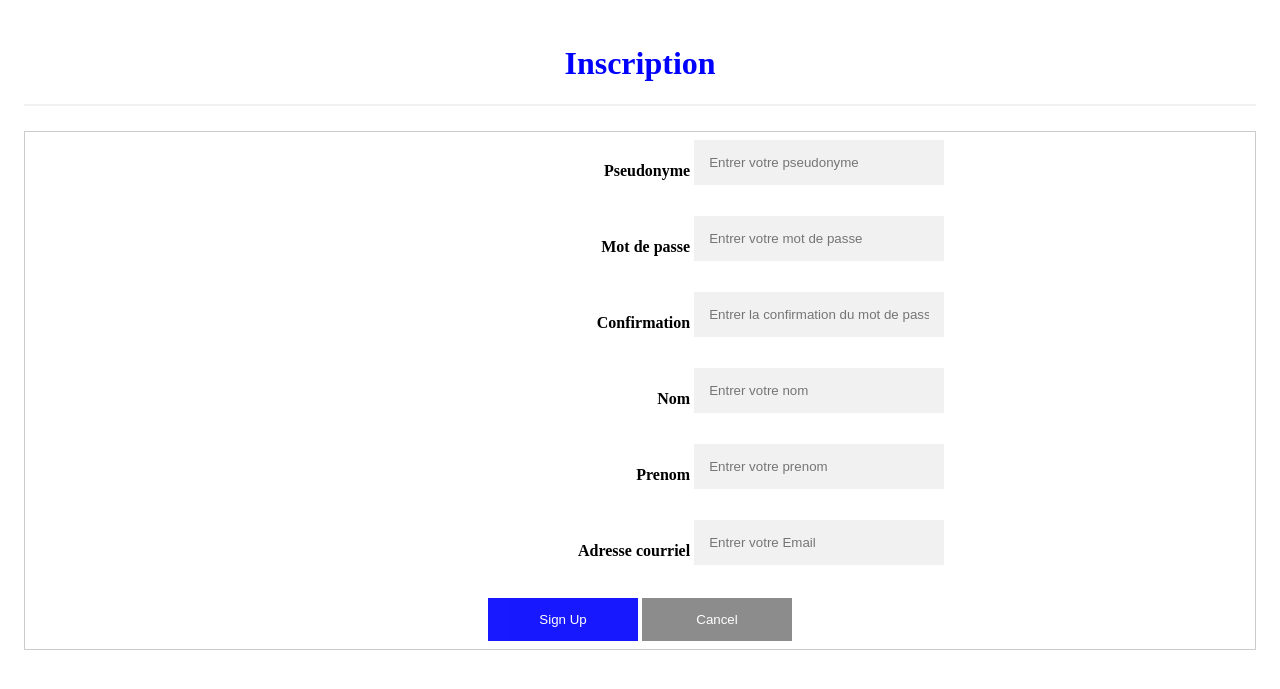
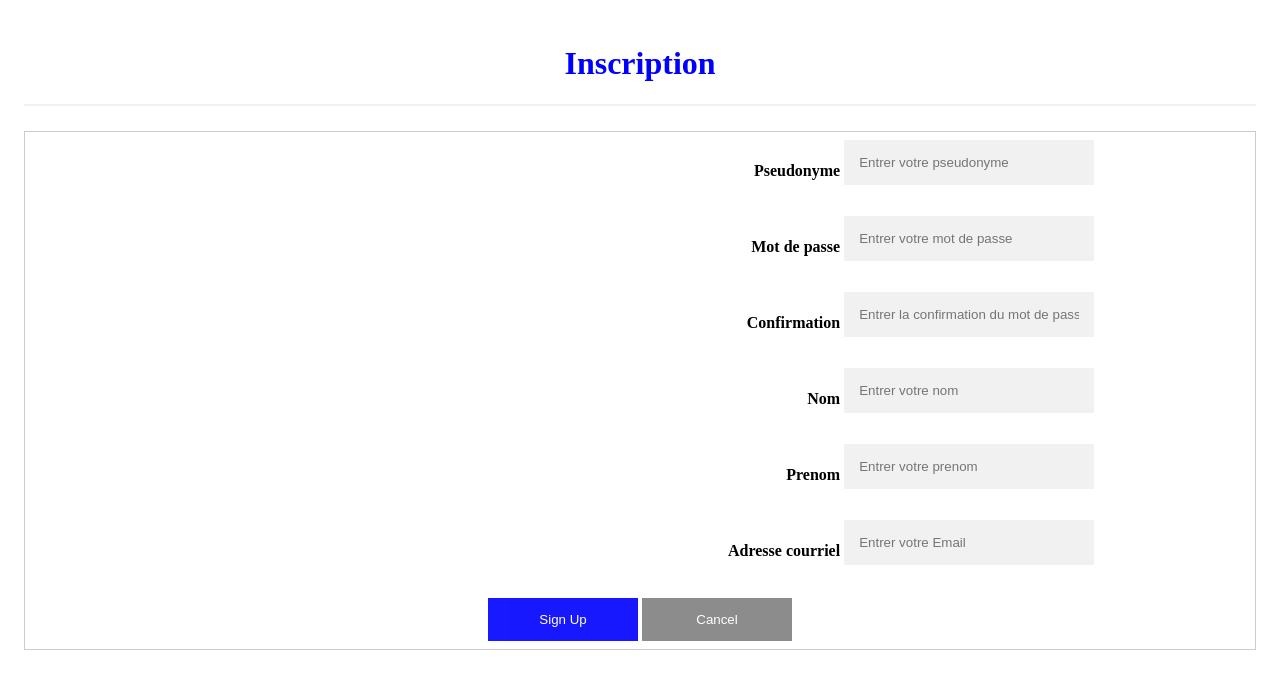
Before and after one commit to JeremieLacroix21/CLG-TP_PHP-PDO, a PHP site: page /Inscription.php in a window 1280 px wide. Shown: the top 689 px of the page. Run offline with PHP 8.4, Linux system fonts and the light colour scheme.

Commit message:
Update CSS.Inscription.css

```diff
--- a/PHP/CSS.Inscription.css
+++ b/PHP/CSS.Inscription.css
@@ -11,7 +11,7 @@ h1{
 table{
 	text-align:right;
 	position:relative;
-	left: 550px;
+	left: 700px;
 	cellspacing: 5px;
 }
 
@@ -73,8 +73,14 @@ button:hover {
 }
 
 /* Change styles for cancel button and signup button on extra small screens */
-@media screen and (max-width: 300px) {
+@media screen and (max-width: 1000px) {
   .cancelbtn, .signupbtn {
     width: 150px;
   }
 }
+@media screen and (max-width: 1000px) {
+  table {
+		position:relative;
+		left: 225px;
+  }
+}
```
